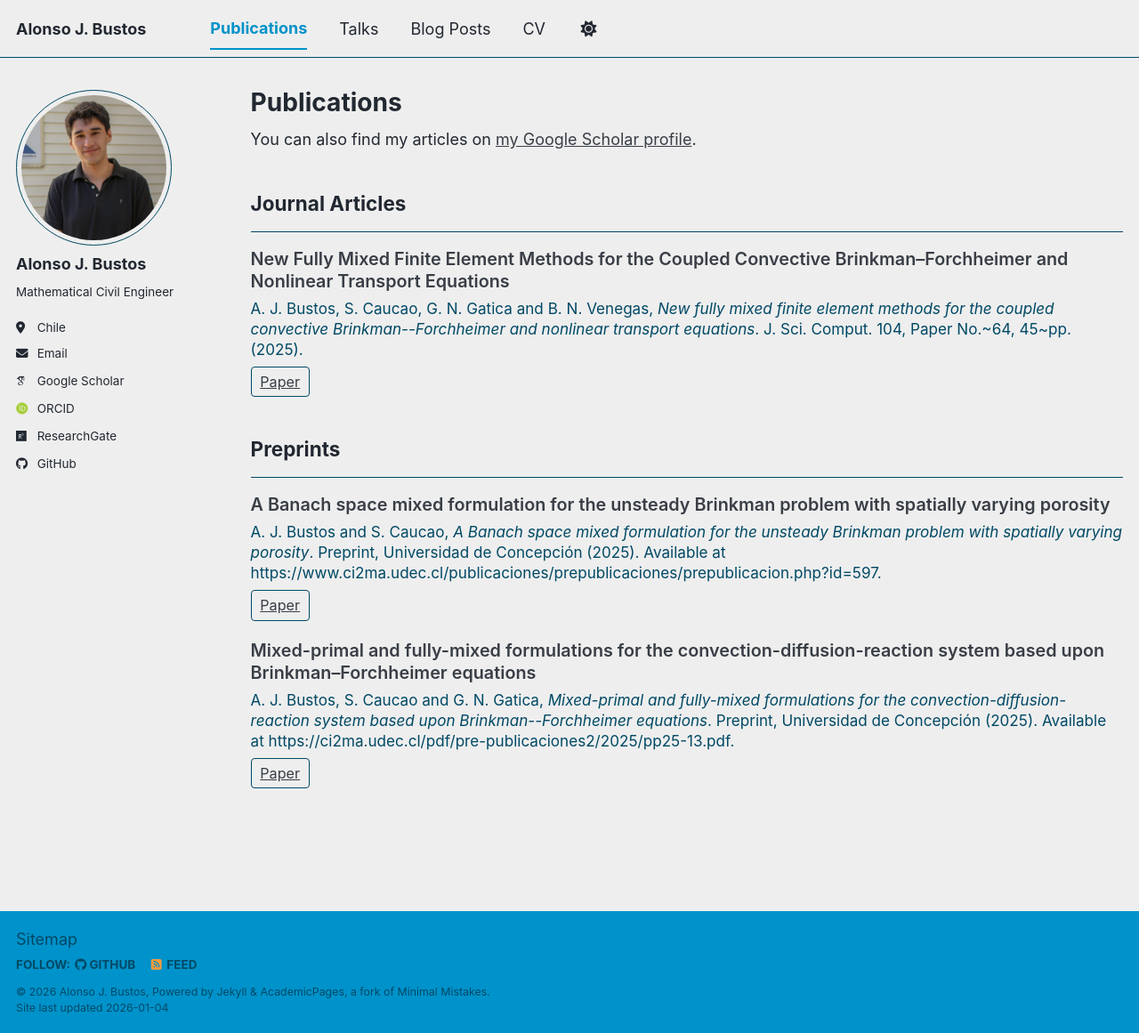
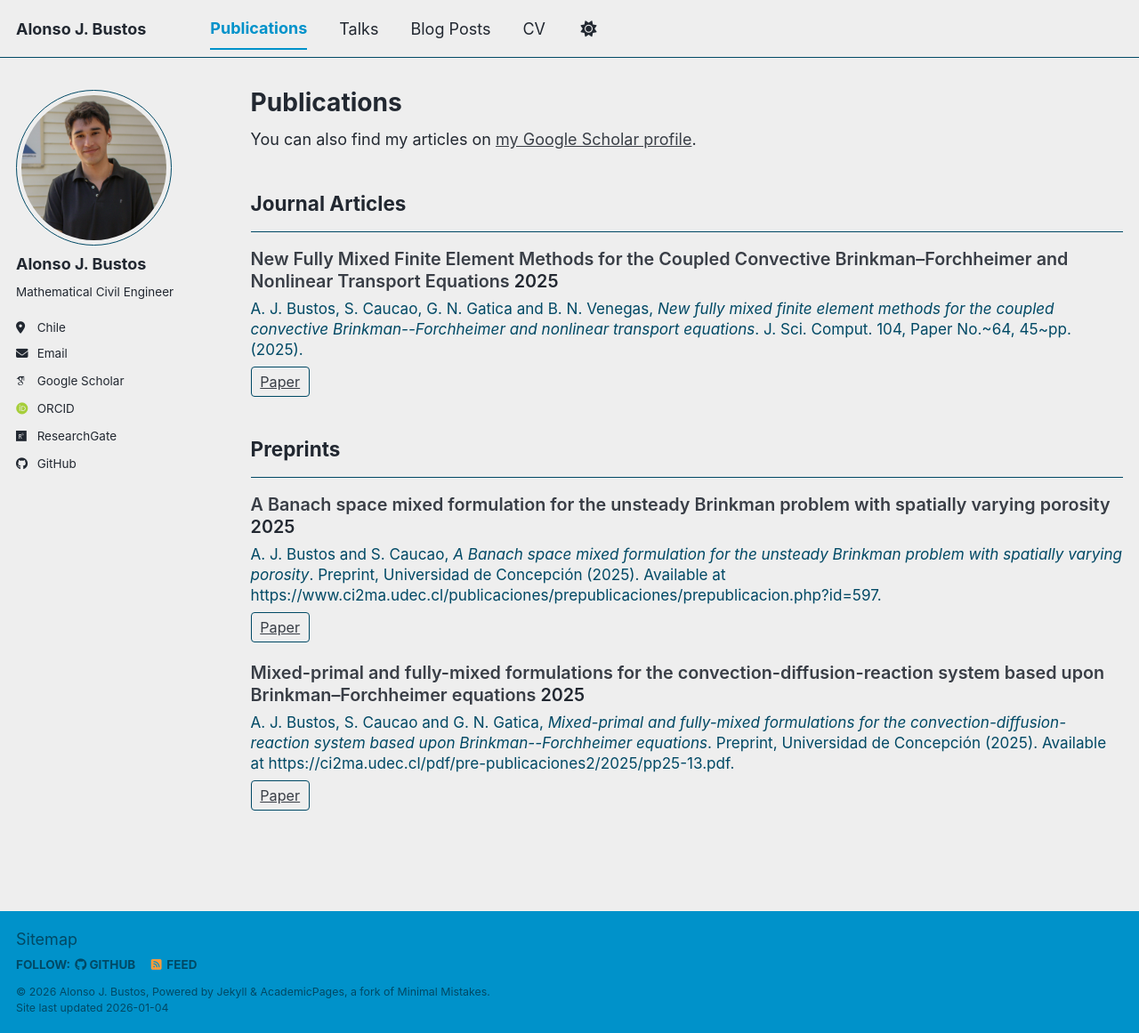
Before and after one commit to alonsojbustos/alonsojbustos.github.io, a Jekyll site: the page built from _pages/publications.html, in a window 1280 px wide and 1161 px high. Shown: the whole window at 89% size. Built offline with Jekyll 4.4.1, drawn with Linux system fonts in a browser that asks for light colours; some web fonts are replaced; a script bundle is joined from its source files by our own code; library files that are not in the unit come from our copies.

Commit message:
Update archive-single.html

```diff
--- a/_includes/archive-single.html
+++ b/_includes/archive-single.html
@@ -17,12 +17,20 @@
         {% if post.collection == 'publications' %}
       <div class="pub-item">
         <div class="pub-title">
+        <span class="pub-title-text">
           {% if post.paperurl %}
             <a href="{{ post.paperurl }}">{{ title }}</a>
           {% else %}
             <a href="{{ base_path }}{{ post.url }}" rel="permalink">{{ title }}</a>
           {% endif %}
-        </div>
+        </span>
+
+        {% if post.date %}
+          <span class="pub-year">
+            {{ post.date | date: "%Y" }}
+          </span>
+        {% endif %}
+      </div>
 
         {% if post.citation %}
           <div class="pub-citation">{{ post.citation }}</div>
```
